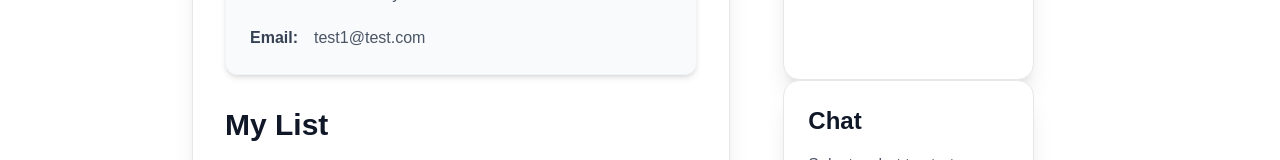
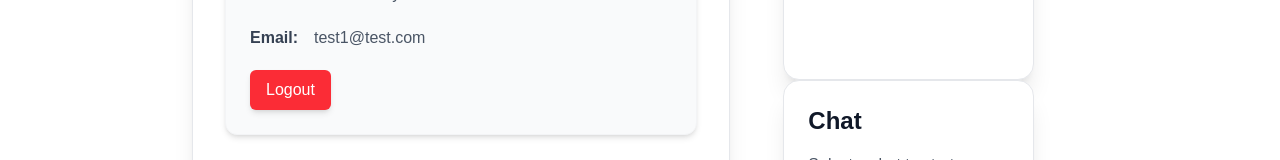
Before and after one commit to rawdaymohamed/MyEstate, a Next.js app in the folder frontend/: page /profile in a window 1280 px wide. Shown: the part 328-488 px from the top of the page. Built offline with nearby package versions, Linux system fonts and the light colour scheme; grey boxes are pictures that could not be loaded.

Commit message:
Feat: Add logout button on /profile

```diff
--- a/frontend/src/app/(pages)/profile/page.jsx
+++ b/frontend/src/app/(pages)/profile/page.jsx
@@ -39,6 +39,9 @@ const Page = () => {
                 <span className="font-semibold text-gray-700">Email:</span>
                 <span className="text-gray-600">test1@test.com</span>
               </div>
+              <button className="w-fit cursor-pointer bg-red-500 text-white px-4 py-2 rounded-md shadow-md hover:bg-red-600 transition-colors">
+                Logout
+              </button>
             </div>
           </div>
         </div>
```
